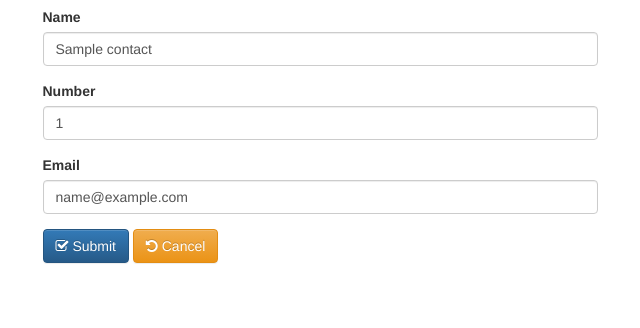
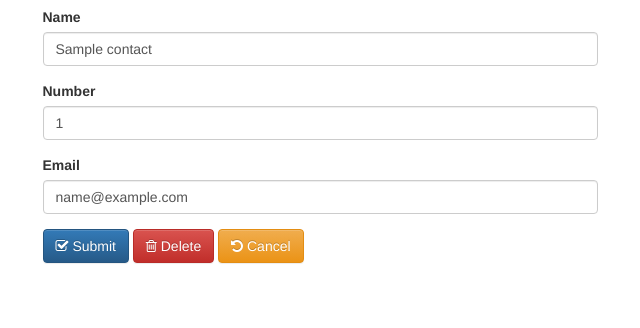
Before and after one commit to jishnusundar/asgn2_passport_auth, a Node server app: page /contacts/600000000000000000000001 in a window 1280 px wide. Shown: the part 133-461 px from the top of the page, without its empty margins (320-960 px from the left). Run offline with Node 20, Linux system fonts and the light colour scheme; tables that the repository leaves empty hold one stand-in row (values such as "Sample post"); some libraries are stand-ins or nearby versions.

Commit message:
Added Delete button for edit view

```diff
--- a/server/views/contacts/details.ejs
+++ b/server/views/contacts/details.ejs
@@ -41,6 +41,10 @@
               </div>
 
               <button type="submit" class="btn btn-primary"><i class="fa fa-check-square-o"></i> Submit</button>
+              <% if(typeof title == "string" && title=="Contact Details") { %>
+              <a href="/contacts/delete/<%= contacts._id %>" class="btn btn-danger">
+              <i class="fa fa-trash-o"></i> Delete</a>
+              <% } %>
               <a href="/contacts" class="btn btn-warning"><i class="fa fa-undo"></i> Cancel</a>
             </form>
         </div>
```
